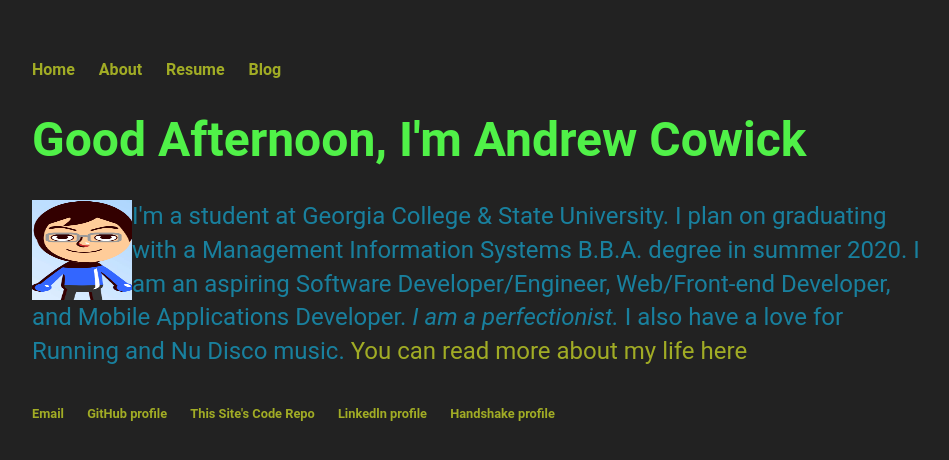
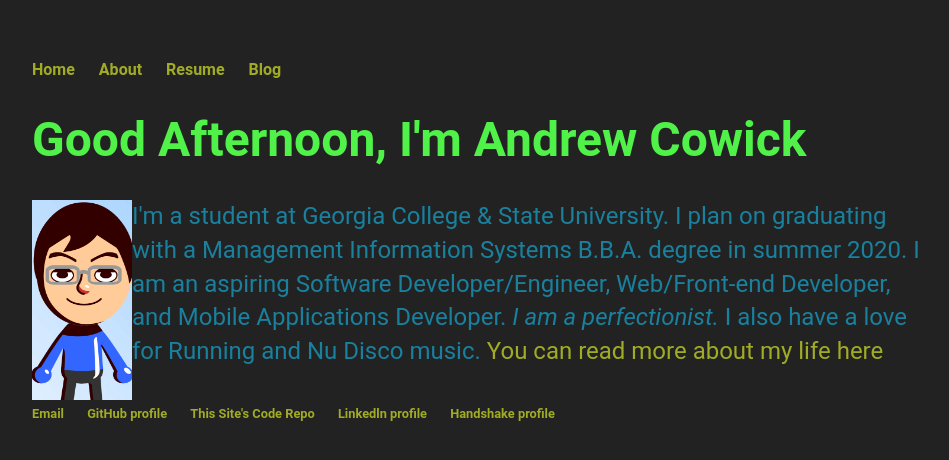
Before and after one commit to acow19/acow19.github.io, a Jekyll site: the page built from index.html, in a window 1280 px wide. Shown: the top 460 px of the page, without its empty margins (160-1109 px from the left). Built offline with Jekyll 4.4.1, drawn with Linux system fonts in a browser that asks for light colours.

Commit message:
Adjusted the height of the image

```diff
--- a/index.html
+++ b/index.html
@@ -20,7 +20,7 @@
             document.write('<h1>' + greeting + " " + "I'm Andrew Cowick" + '</h1>');
         </script>
         <p>
-            <img src="Me As A Mii.PNG" alt="Me As A Mii" width="100" height="100" align="left" />
+            <img src="Me As A Mii.PNG" alt="Me As A Mii" width="100" height="200" align="left" />
             I'm a student at Georgia College & State University.
             I plan on graduating with a Management Information Systems B.B.A. degree in summer 2020.
             I am an aspiring Software Developer/Engineer, Web/Front-end Developer, and Mobile Applications Developer.
```
